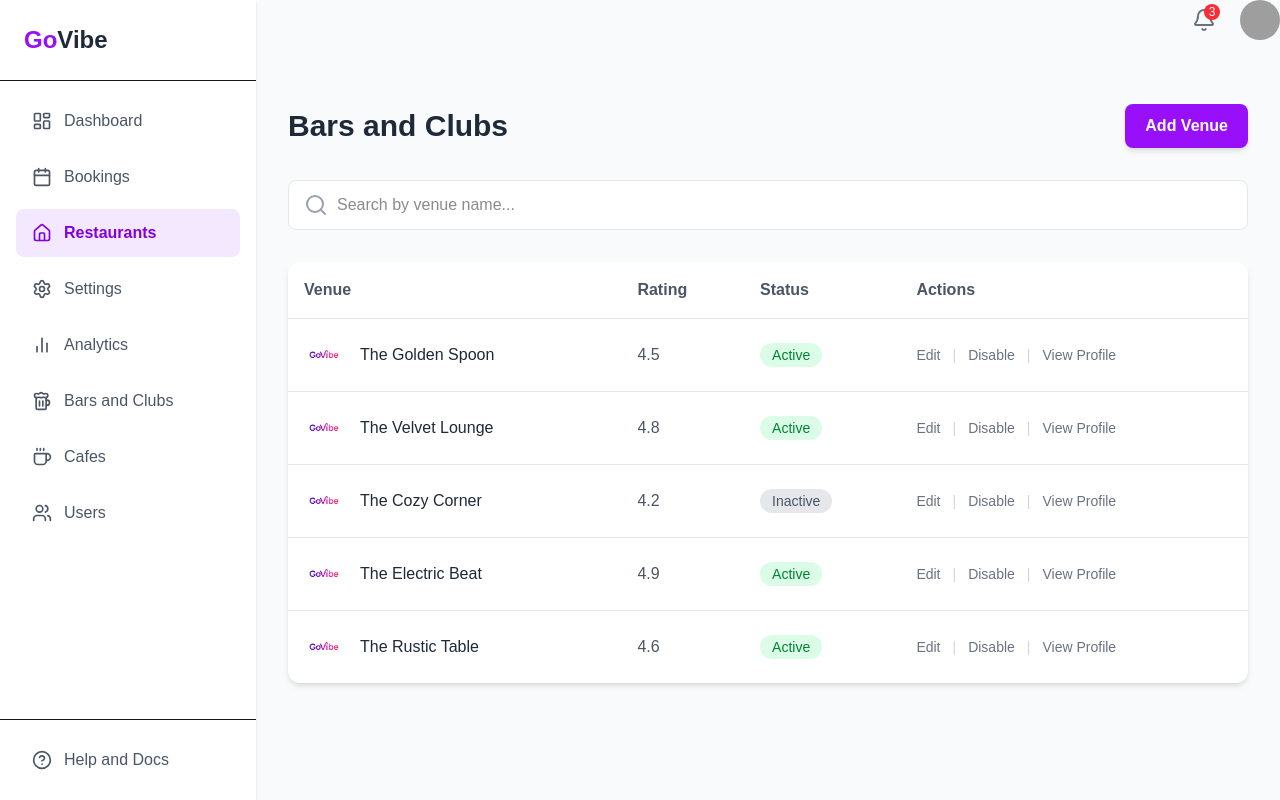
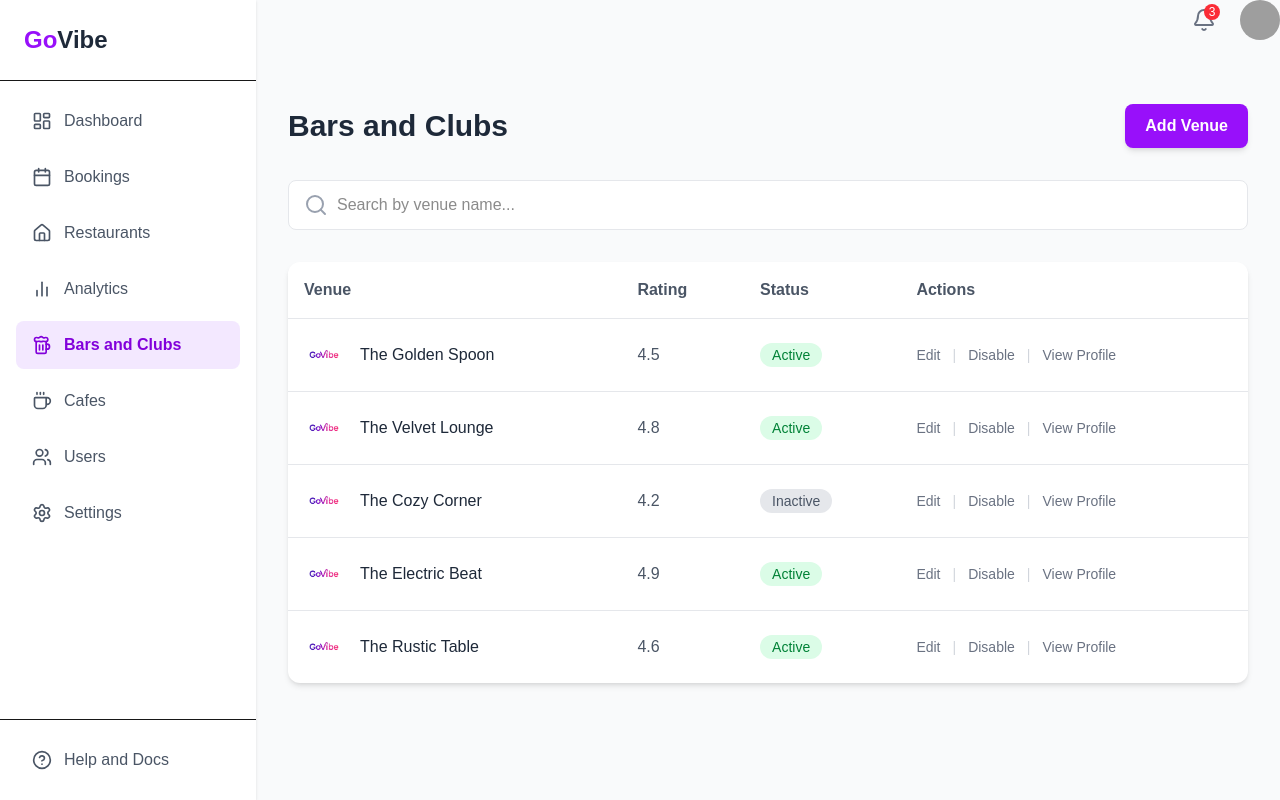
Before and after one commit to GoVibee/admin, a Next.js app: page /pages/bars in a window 1280 px wide. Built offline with nearby package versions, Linux system fonts and the light colour scheme; grey boxes are pictures that could not be loaded.

Commit message:
fixed sidebar issues

```diff
--- a/src/app/pages/bars/page.tsx
+++ b/src/app/pages/bars/page.tsx
@@ -15,8 +15,8 @@ const venues = [
 ];
 
 // --- Reusable Components ---
-const SidebarLink = ({ icon: Icon, text, active }: any) => (
-  <a href="#" className={`flex items-center space-x-3 px-4 py-3 rounded-lg transition-all duration-200 ${active ? 'bg-purple-100 text-purple-700 font-semibold' : 'text-gray-600 hover:bg-gray-100'}`}>
+const SidebarLink = ({ icon: Icon, text, active,route }: any) => (
+  <a href={route} className={`flex items-center space-x-3 px-4 py-3 rounded-lg transition-all duration-200 ${active ? 'bg-purple-100 text-purple-700 font-semibold' : 'text-gray-600 hover:bg-gray-100'}`}>
     <Icon className="w-5 h-5" />
     <span className="flex-1">{text}</span>
   </a>
@@ -32,16 +32,16 @@ const StatusBadge = ({ status }: any) => (
 export default function DashboardPage() {
   const [isSidebarOpen, setIsSidebarOpen] = useState(false);
 
-  const sidebarNavItems = [
-    { icon: LayoutDashboard, text: 'Dashboard' },
-    { icon: Calendar, text: 'Bookings' },
-    { icon: Home, text: 'Restaurants', active: true },
-    { icon: Settings, text: 'Settings' },
-    { icon: BarChart2, text: 'Analytics' },
-    { icon: Beer, text: 'Bars and Clubs' },
-    { icon: Coffee, text: 'Cafes' },
-    { icon: Users, text: 'Users' },
-  ];
+ const sidebarNavItems = [
+                  { icon: LayoutDashboard, text: 'Dashboard',route: '/pages/dashboard'  },
+                  { icon: Calendar, text: 'Bookings',route: '/pages/bookings'},
+                  { icon: Home, text: 'Restaurants',route: '/pages/restaurants'},
+                  { icon: BarChart2, text: 'Analytics',route: '/pages/analytics' },
+                  { icon: Beer, text: 'Bars and Clubs',route: '/pages/bars',active: true    },
+                  { icon: Coffee, text: 'Cafes',route: '/pages/cafes'},
+                  { icon: Users, text: 'Users',route: '/pages/users'},
+                  { icon: Settings, text: 'Settings',route: '/pages/settings'},
+                ];
 
   return (
     <div className="lg:flex min-h-screen bg-gray-50 w-full">
@@ -54,7 +54,7 @@ export default function DashboardPage() {
         </div>
         <nav className="flex-1 p-4 space-y-2">
           {sidebarNavItems.map(item => (
-            <SidebarLink key={item.text} icon={item.icon} text={item.text} active={item.active} />
+            <SidebarLink key={item.text} icon={item.icon} text={item.text} active={item.active} route={item.route}/>
           ))}
         </nav>
         <div className="p-4 border-t">
--- a/src/app/pages/bookings/page.tsx
+++ b/src/app/pages/bookings/page.tsx
@@ -16,8 +16,8 @@ const bookingsData = [
   { customer: 'Ava Morgan', venue: 'The City Lights Bar', venueDetails: '', date: '2024-07-24', time: '21:00', status: 'Confirmed' as const },
 ];
 
-const SidebarLink = ({ icon: Icon, text, active }: any) => (
-  <a href="#" className={`flex items-center space-x-3 px-4 py-3 rounded-lg transition-all duration-200 ${active ? 'bg-purple-100 text-purple-700 font-semibold' : 'text-gray-600 hover:bg-gray-100'}`}>
+const SidebarLink = ({ icon: Icon, text, active,route }: any) => (
+  <a href={route} className={`flex items-center space-x-3 px-4 py-3 rounded-lg transition-all duration-200 ${active ? 'bg-purple-100 text-purple-700 font-semibold' : 'text-gray-600 hover:bg-gray-100'}`}>
     <Icon className="w-5 h-5" />
     <span className="flex-1">{text}</span>
   </a>
@@ -42,14 +42,15 @@ export default function HomePage() {
   const [isSidebarOpen, setIsSidebarOpen] = useState(false);
 
     const sidebarNavItems = [
-      { icon: LayoutDashboard, text: 'Dashboard' },
-      { icon: Calendar, text: 'Bookings' },
-      { icon: Home, text: 'Restaurants', active: true },
-      { icon: Settings, text: 'Settings' },
-      { icon: BarChart2, text: 'Analytics' },
-      { icon: Beer, text: 'Bars and Clubs' },
-      { icon: Coffee, text: 'Cafes' },
-      { icon: Users, text: 'Users' }, ]
+                  { icon: LayoutDashboard, text: 'Dashboard',route: '/pages/dashboard'  },
+                  { icon: Calendar, text: 'Bookings',route: '/pages/bookings',active: true   },
+                  { icon: Home, text: 'Restaurants',route: '/pages/restaurants'},
+                  { icon: BarChart2, text: 'Analytics',route: '/pages/analytics' },
+                  { icon: Beer, text: 'Bars and Clubs',route: '/pages/bars' },
+                  { icon: Coffee, text: 'Cafes',route: '/pages/cafes'},
+                  { icon: Users, text: 'Users',route: '/pages/users'},
+                  { icon: Settings, text: 'Settings',route: '/pages/settings'},
+                ];
 
   return (
     <div className="lg:flex min-h-screen bg-gray-50 w-full">
@@ -61,7 +62,7 @@ export default function HomePage() {
              </div>
              <nav className="flex-1 p-4 space-y-2">
                {sidebarNavItems.map(item => (
-                 <SidebarLink key={item.text} icon={item.icon} text={item.text} active={item.active} />
+                 <SidebarLink key={item.text} icon={item.icon} text={item.text} active={item.active} route={item.route} />
                ))}
              </nav>
              <div className="p-4 border-t">
--- a/src/app/pages/cafes/page.tsx
+++ b/src/app/pages/cafes/page.tsx
@@ -15,8 +15,8 @@ const venues = [
 ];
 
 // --- Reusable Components ---
-const SidebarLink = ({ icon: Icon, text, active }: any) => (
-  <a href="#" className={`flex items-center space-x-3 px-4 py-3 rounded-lg transition-all duration-200 ${active ? 'bg-purple-100 text-purple-700 font-semibold' : 'text-gray-600 hover:bg-gray-100'}`}>
+const SidebarLink = ({ icon: Icon, text, active,route }: any) => (
+  <a href={route} className={`flex items-center space-x-3 px-4 py-3 rounded-lg transition-all duration-200 ${active ? 'bg-purple-100 text-purple-700 font-semibold' : 'text-gray-600 hover:bg-gray-100'}`}>
     <Icon className="w-5 h-5" />
     <span className="flex-1">{text}</span>
   </a>
@@ -32,16 +32,16 @@ const StatusBadge = ({ status }: any) => (
 export default function DashboardPage() {
   const [isSidebarOpen, setIsSidebarOpen] = useState(false);
 
-  const sidebarNavItems = [
-    { icon: LayoutDashboard, text: 'Dashboard' },
-    { icon: Calendar, text: 'Bookings' },
-    { icon: Home, text: 'Restaurants', active: true },
-    { icon: Settings, text: 'Settings' },
-    { icon: BarChart2, text: 'Analytics' },
-    { icon: Beer, text: 'Bars and Clubs' },
-    { icon: Coffee, text: 'Cafes' },
-    { icon: Users, text: 'Users' },
-  ];
+   const sidebarNavItems = [
+               { icon: LayoutDashboard, text: 'Dashboard',route: '/pages/dashboard'  },
+               { icon: Calendar, text: 'Bookings',route: '/pages/bookings' },
+               { icon: Home, text: 'Restaurants',route: '/pages/restaurants'},
+               { icon: BarChart2, text: 'Analytics',route: '/pages/analytics' },
+               { icon: Beer, text: 'Bars and Clubs',route: '/pages/bars' },
+               { icon: Coffee, text: 'Cafes',route: '/pages/cafes',active: true  },
+               { icon: Users, text: 'Users',route: '/pages/users'},
+               { icon: Settings, text: 'Settings',route: '/pages/settings'},
+             ];
 
   return (
     <div className="lg:flex min-h-screen bg-gray-50 w-full">
@@ -54,7 +54,7 @@ export default function DashboardPage() {
         </div>
         <nav className="flex-1 p-4 space-y-2">
           {sidebarNavItems.map(item => (
-            <SidebarLink key={item.text} icon={item.icon} text={item.text} active={item.active} />
+            <SidebarLink key={item.text} icon={item.icon} text={item.text} active={item.active}route={item.route} />
           ))}
         </nav>
         <div className="p-4 border-t">
--- a/src/app/pages/dashboard/page.tsx
+++ b/src/app/pages/dashboard/page.tsx
@@ -11,8 +11,8 @@ import RecentBookingsTable from "../../components/pages/bookings/RecentBookingsT
 import PopularVenuesTable from "../../components/pages/venues/PopularVenuesTable";
 
 // --- Reusable Components ---
-const SidebarLink = ({ icon: Icon, text, active }: any) => (
-  <a href="#" className={`flex items-center space-x-3 px-4 py-3 rounded-lg transition-all duration-200 ${active ? 'bg-purple-100 text-purple-700 font-semibold' : 'text-gray-600 hover:bg-gray-100'}`}>
+const SidebarLink = ({ icon: Icon, text, active,route }: any) => (
+  <a href={route} className={`flex items-center space-x-3 px-4 py-3 rounded-lg transition-all duration-200 ${active ? 'bg-purple-100 text-purple-700 font-semibold' : 'text-gray-600 hover:bg-gray-100'}`}>
     <Icon className="w-5 h-5" />
     <span className="flex-1">{text}</span>
   </a>
@@ -23,14 +23,14 @@ export default function HomePage() {
    const [isSidebarOpen, setIsSidebarOpen] = useState(false);
 
     const sidebarNavItems = [
-      { icon: LayoutDashboard, text: 'Dashboard' },
-      { icon: Calendar, text: 'Bookings' },
-      { icon: Home, text: 'Restaurants', active: true },
-      { icon: Settings, text: 'Settings' },
-      { icon: BarChart2, text: 'Analytics' },
-      { icon: Beer, text: 'Bars and Clubs' },
-      { icon: Coffee, text: 'Cafes' },
-      { icon: Users, text: 'Users' },
+      { icon: LayoutDashboard, text: 'Dashboard', active: true,route: '/pages/dashboard'  },
+      { icon: Calendar, text: 'Bookings',route: '/pages/bookings' },
+      { icon: Home, text: 'Restaurants',route: '/pages/restaurants'},
+      { icon: BarChart2, text: 'Analytics',route: '/pages/analytics' },
+      { icon: Beer, text: 'Bars and Clubs',route: '/pages/bars' },
+      { icon: Coffee, text: 'Cafes',route: '/pages/cafes' },
+      { icon: Users, text: 'Users',route: '/pages/users' },
+      { icon: Settings, text: 'Settings',route: '/pages/settings'},
     ];
   return (
     <div className=" lg:flex min-h-screen bg-gray-50 w-full">
@@ -42,7 +42,7 @@ export default function HomePage() {
         </div>
         <nav className="flex-1 p-4 space-y-2">
           {sidebarNavItems.map(item => (
-            <SidebarLink key={item.text} icon={item.icon} text={item.text} active={item.active} />
+            <SidebarLink key={item.text} icon={item.icon} text={item.text} active={item.active} route={item.route}/>
           ))}
         </nav>
       </aside>
--- a/src/app/pages/restaurants/page.tsx
+++ b/src/app/pages/restaurants/page.tsx
@@ -15,8 +15,8 @@ const venues = [
 ];
 
 // --- Reusable Components ---
-const SidebarLink = ({ icon: Icon, text, active }: any) => (
-  <a href="#" className={`flex items-center space-x-3 px-4 py-3 rounded-lg transition-all duration-200 ${active ? 'bg-purple-100 text-purple-700 font-semibold' : 'text-gray-600 hover:bg-gray-100'}`}>
+const SidebarLink = ({ icon: Icon, text, active,route }: any) => (
+  <a href={route} className={`flex items-center space-x-3 px-4 py-3 rounded-lg transition-all duration-200 ${active ? 'bg-purple-100 text-purple-700 font-semibold' : 'text-gray-600 hover:bg-gray-100'}`}>
     <Icon className="w-5 h-5" />
     <span className="flex-1">{text}</span>
   </a>
@@ -33,15 +33,15 @@ export default function DashboardPage() {
   const [isSidebarOpen, setIsSidebarOpen] = useState(false);
 
   const sidebarNavItems = [
-    { icon: LayoutDashboard, text: 'Dashboard' },
-    { icon: Calendar, text: 'Bookings' },
-    { icon: Home, text: 'Restaurants', active: true },
-    { icon: Settings, text: 'Settings' },
-    { icon: BarChart2, text: 'Analytics' },
-    { icon: Beer, text: 'Bars and Clubs' },
-    { icon: Coffee, text: 'Cafes' },
-    { icon: Users, text: 'Users' },
-  ];
+       { icon: LayoutDashboard, text: 'Dashboard',route: '/pages/dashboard'  },
+       { icon: Calendar, text: 'Bookings',route: '/pages/bookings' },
+       { icon: Home, text: 'Restaurants',route: '/pages/restaurants', active: true},
+       { icon: BarChart2, text: 'Analytics',route: '/pages/analytics' },
+       { icon: Beer, text: 'Bars and Clubs',route: '/pages/bars' },
+       { icon: Coffee, text: 'Cafes',route: '/pages/cafes' },
+       { icon: Users, text: 'Users',route: '/pages/users' },
+       { icon: Settings, text: 'Settings',route: '/pages/settings'},
+     ];
 
   return (
     <div className="lg:flex min-h-screen bg-gray-50 w-full">
@@ -54,7 +54,7 @@ export default function DashboardPage() {
         </div>
         <nav className="flex-1 p-4 space-y-2">
           {sidebarNavItems.map(item => (
-            <SidebarLink key={item.text} icon={item.icon} text={item.text} active={item.active} />
+            <SidebarLink key={item.text} icon={item.icon} text={item.text} active={item.active} route={item.route}/>
           ))}
         </nav>
         <div className="p-4 border-t">
--- a/src/app/pages/settings/page.tsx
+++ b/src/app/pages/settings/page.tsx
@@ -6,8 +6,8 @@ import Image from 'next/image';
 import image1 from '../../../assets/go.png';
 
 // --- Reusable Components ---
-const SidebarLink = ({ icon: Icon, text, active }: any) => (
-  <a href="#" className={`flex items-center space-x-3 px-4 py-3 rounded-lg transition-all duration-200 ${active ? 'bg-purple-100 text-purple-700 font-semibold' : 'text-gray-600 hover:bg-gray-100'}`}>
+const SidebarLink = ({ icon: Icon, text, active,route }: any) => (
+  <a href={route} className={`flex items-center space-x-3 px-4 py-3 rounded-lg transition-all duration-200 ${active ? 'bg-purple-100 text-purple-700 font-semibold' : 'text-gray-600 hover:bg-gray-100'}`}>
     <Icon className="w-5 h-5" />
     <span className="flex-1">{text}</span>
   </a>
@@ -30,16 +30,16 @@ const SettingsItem = ({ icon: Icon, title, description }: any) => (
 export default function SettingsPage() {
   const [isSidebarOpen, setIsSidebarOpen] = useState(false);
 
-  const sidebarNavItems = [
-    { icon: LayoutDashboard, text: 'Dashboard' },
-    { icon: Calendar, text: 'Bookings' },
-    { icon: Home, text: 'Restaurants' },
-    { icon: Settings, text: 'Settings', active: true },
-    { icon: BarChart2, text: 'Analytics' },
-    { icon: Beer, text: 'Bars and Clubs' },
-    { icon: Coffee, text: 'Cafes' },
-    { icon: Users, text: 'Users' },
-  ];
+    const sidebarNavItems = [
+           { icon: LayoutDashboard, text: 'Dashboard',route: '/pages/dashboard'  },
+           { icon: Calendar, text: 'Bookings',route: '/pages/bookings' },
+           { icon: Home, text: 'Restaurants',route: '/pages/restaurants'},
+           { icon: BarChart2, text: 'Analytics',route: '/pages/analytics' },
+           { icon: Beer, text: 'Bars and Clubs',route: '/pages/bars' },
+           { icon: Coffee, text: 'Cafes',route: '/pages/cafes' },
+           { icon: Users, text: 'Users',route: '/pages/users' },
+           { icon: Settings, text: 'Settings',route: '/pages/settings',active: true},
+         ];
 
   const settingsSections = [
       {
@@ -80,7 +80,7 @@ export default function SettingsPage() {
         </div>
         <nav className="flex-1 p-4 space-y-2">
           {sidebarNavItems.map(item => (
-            <SidebarLink key={item.text} icon={item.icon} text={item.text} active={item.active} />
+            <SidebarLink key={item.text} icon={item.icon} text={item.text} active={item.active}  route={item.route}/>
           ))}
         </nav>
       </aside>
--- a/src/app/pages/users/page.tsx
+++ b/src/app/pages/users/page.tsx
@@ -17,8 +17,8 @@ const customers = [
 ];
 
 // --- Reusable Components ---
-const SidebarLink = ({ icon: Icon, text, active }: any) => (
-  <a href="#" className={`flex items-center space-x-3 px-4 py-3 rounded-lg transition-all duration-200 ${active ? 'bg-purple-100 text-purple-700 font-semibold' : 'text-gray-600 hover:bg-gray-100'}`}>
+const SidebarLink = ({ icon: Icon, text, active,route }: any) => (
+  <a href={route} className={`flex items-center space-x-3 px-4 py-3 rounded-lg transition-all duration-200 ${active ? 'bg-purple-100 text-purple-700 font-semibold' : 'text-gray-600 hover:bg-gray-100'}`}>
     <Icon className="w-5 h-5" />
     <span className="flex-1">{text}</span>
   </a>
@@ -34,16 +34,16 @@ const RoleBadge = ({ role }: any) => (
 export default function CustomersPage() {
   const [isSidebarOpen, setIsSidebarOpen] = useState(false);
 
-  const sidebarNavItems = [
-    { icon: LayoutDashboard, text: 'Dashboard' },
-    { icon: Calendar, text: 'Bookings' },
-    { icon: Home, text: 'Restaurants' },
-    { icon: Settings, text: 'Settings' },
-    { icon: BarChart2, text: 'Analytics' },
-    { icon: Beer, text: 'Bars and Clubs' },
-    { icon: Coffee, text: 'Cafes' },
-    { icon: Users, text: 'Users', active: true },
-  ];
+   const sidebarNavItems = [
+             { icon: LayoutDashboard, text: 'Dashboard',route: '/pages/dashboard'  },
+             { icon: Calendar, text: 'Bookings',route: '/pages/bookings' },
+             { icon: Home, text: 'Restaurants',route: '/pages/restaurants'},
+             { icon: BarChart2, text: 'Analytics',route: '/pages/analytics' },
+             { icon: Beer, text: 'Bars and Clubs',route: '/pages/bars' },
+             { icon: Coffee, text: 'Cafes',route: '/pages/cafes' },
+             { icon: Users, text: 'Users',route: '/pages/users',active: true },
+             { icon: Settings, text: 'Settings',route: '/pages/settings'},
+           ];
 
   return (
     <div className=" lg:flex min-h-screen bg-gray-50 w-full">
@@ -56,7 +56,7 @@ export default function CustomersPage() {
         </div>
         <nav className="flex-1 p-4 space-y-2">
           {sidebarNavItems.map(item => (
-            <SidebarLink key={item.text} icon={item.icon} text={item.text} active={item.active} />
+            <SidebarLink key={item.text} icon={item.icon} text={item.text} active={item.active} route={item.route}/>
           ))}
         </nav>
       </aside>
```
